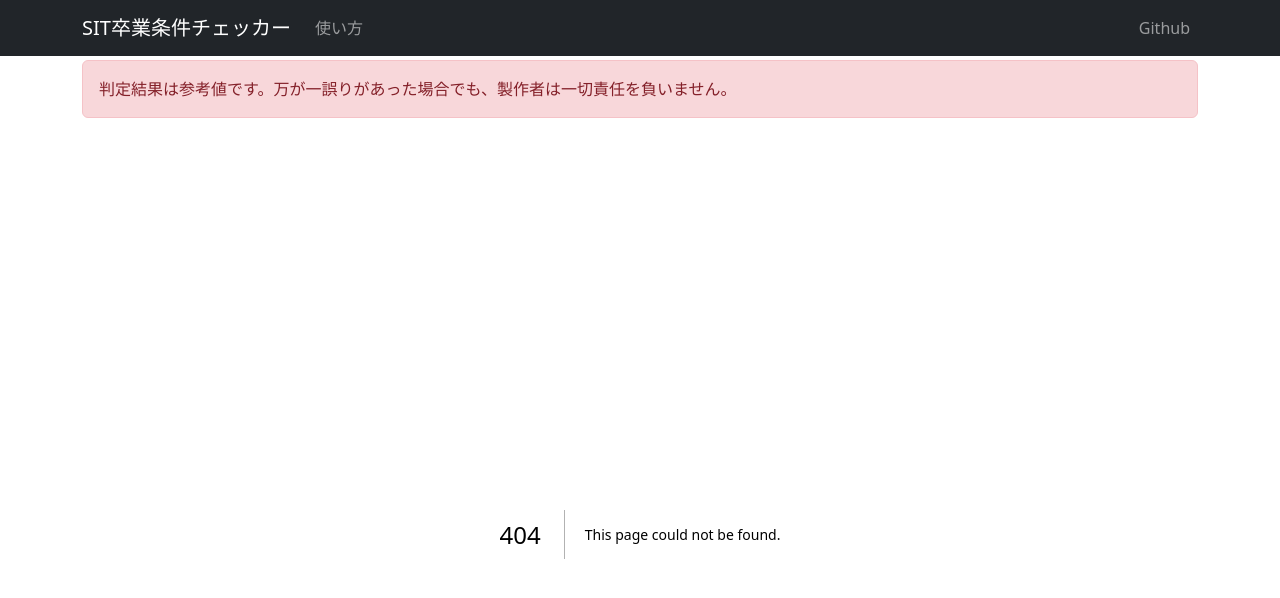
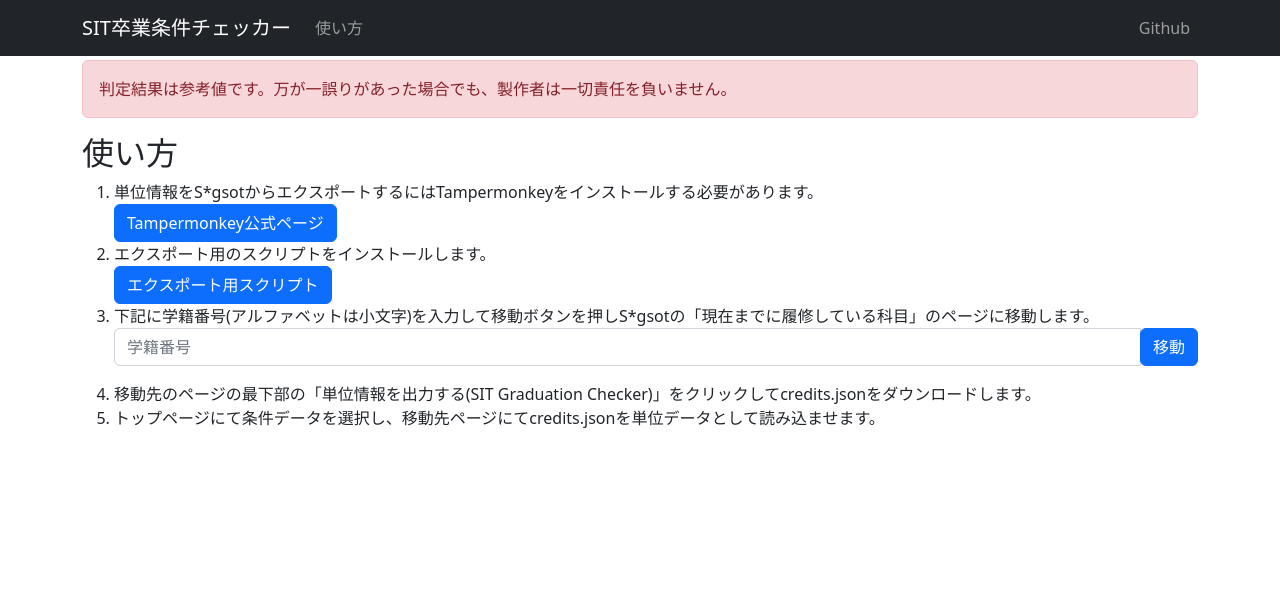
Before and after one commit to ecto0310/sit_graduation_checker, a Next.js app: page /usage in a window 1280 px wide. Before the commit this address had no page. Shown: the top 598 px of the page. Built offline with nearby package versions, Linux system fonts and the light colour scheme.

Commit message:
[add] exporter

```diff
--- /dev/null
+++ b/pages/usage.tsx
@@ -0,0 +1,44 @@
+import Link from "next/link";
+import { useState } from "react";
+import { Button, Form, InputGroup } from "react-bootstrap";
+
+const UsagePage = () => {
+    const [studentNumber, setStudentNumber] = useState<string>();
+
+    return (
+        <>
+            <div>
+                <h2>使い方</h2>
+                <ol>
+                    <li>
+                        単位情報をS*gsotからエクスポートするにはTampermonkeyをインストールする必要があります。
+                    </li>
+                    <Link href="https://www.tampermonkey.net/" target="_blank" rel="noopener noreferrer"><Button variant="primary">Tampermonkey公式ページ</Button></Link>
+
+                    <li>
+                        エクスポート用のスクリプトをインストールします。
+                    </li>
+                    <Link href="/exporter.user.js" target="_blank" rel="noopener noreferrer"><Button variant="primary">エクスポート用スクリプト</Button></Link>
+                    <li>
+                        下記に学籍番号(アルファベットは小文字)を入力して移動ボタンを押しS*gsotの「現在までに履修している科目」のページに移動します。
+                    </li>
+                    <InputGroup className="mb-3">
+                        <Form.Control placeholder="学籍番号" onChange={(e) => setStudentNumber(e.target.value)} />
+                        <Link href={"https://sgsot4a.sic.shibaura-it.ac.jp/Sgsot/html/Study.html.var?uid=" + studentNumber} target="_blank" rel="noopener noreferrer">
+                            <Button variant="primary">移動</Button>
+                        </Link>
+                    </InputGroup>
+                    <li>
+                        移動先のページの最下部の「単位情報を出力する(SIT Graduation Checker)」をクリックしてcredits.jsonをダウンロードします。
+                    </li>
+                    <li>
+                        トップページにて条件データを選択し、移動先ページにてcredits.jsonを単位データとして読み込ませます。
+                    </li>
+                </ol>
+            </div>
+        </>
+    )
+}
+
+
+export default UsagePage;
```
Also changed, not shown: pages/check.tsx (renamed from pages/check/index.tsx, +6 -6 lines), public/exporter.user.js (added, +35 -0 lines).
